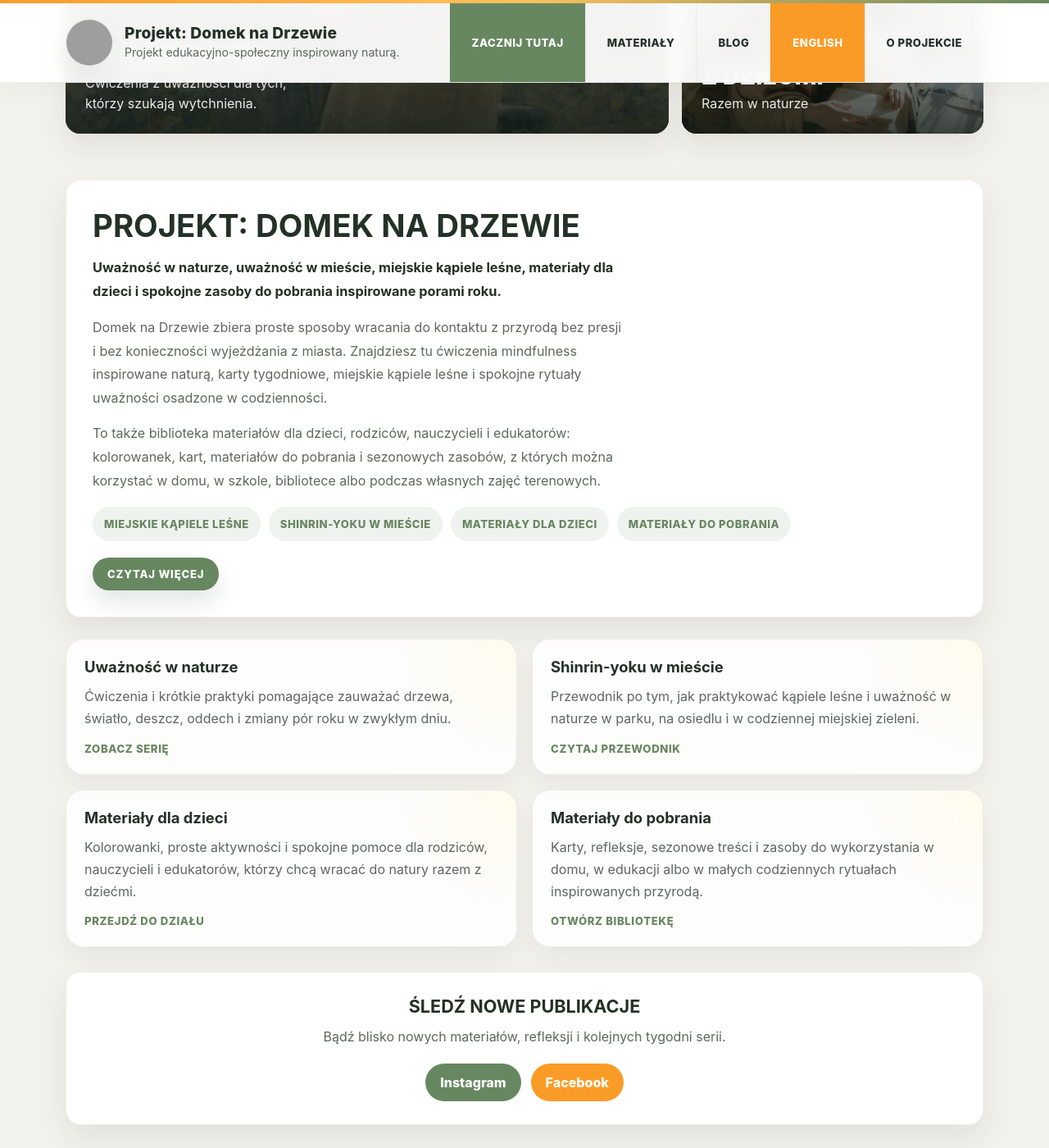
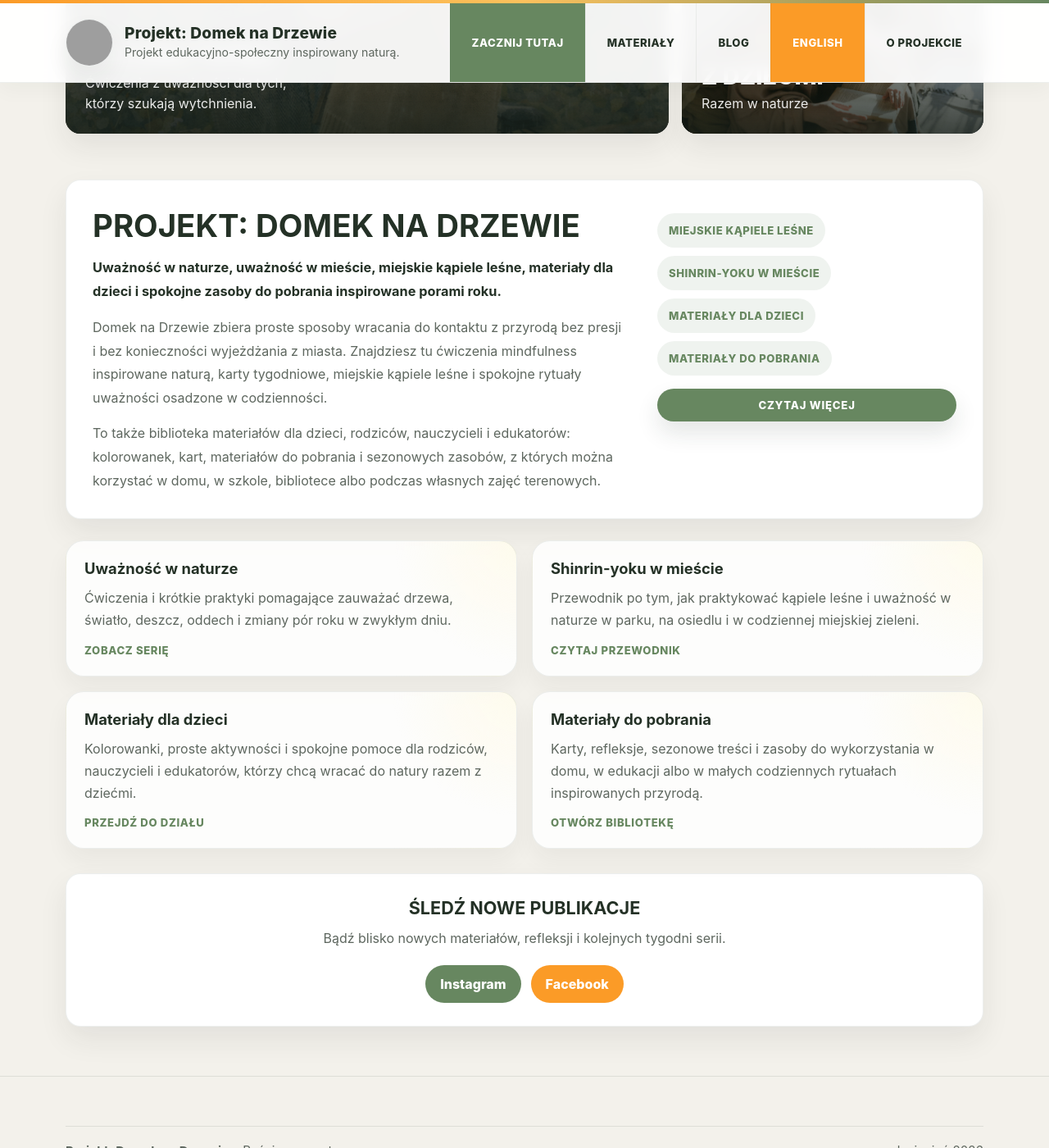
Before and after one commit to akonkia/domeknadrzewie, a Jekyll site: the page index.html, which Jekyll copies as it is, in a window 1280 px wide and 1400 px high, scrolled down 470 px. Shown: the whole window at 82% size. Built offline with Jekyll 4.4.1, drawn with Linux system fonts in a browser that asks for light colours; grey boxes are pictures that could not be loaded.

Commit message:
Balance homepage intro layout

```diff
--- a/index.html
+++ b/index.html
@@ -435,6 +435,21 @@
       box-shadow: var(--shadow);
       border-radius: var(--radius);
       padding: 32px;
+      display: grid;
+      grid-template-columns: minmax(0, 1.7fr) minmax(280px, 0.95fr);
+      gap: 24px 36px;
+      align-items: start;
+    }
+
+    .intro-copy {
+      min-width: 0;
+    }
+
+    .intro-aside {
+      display: grid;
+      gap: 16px;
+      align-content: start;
+      padding-top: 8px;
     }
 
     .intro-card h1,
@@ -447,7 +462,10 @@
       margin-top: 14px;
       color: var(--muted);
       line-height: 1.8;
-      max-width: 64ch;
+    }
+
+    .intro-copy p {
+      max-width: 74ch;
     }
 
     .intro-card .intro-lead {
@@ -460,7 +478,6 @@
       display: flex;
       flex-wrap: wrap;
       gap: 10px;
-      margin-top: 18px;
     }
 
     .intro-links a {
@@ -488,7 +505,6 @@
       display: inline-flex;
       align-items: center;
       justify-content: center;
-      margin-top: 20px;
       padding: 12px 18px;
       border-radius: 999px;
       background: var(--sage);
@@ -798,6 +814,19 @@
         grid-auto-rows: 300px;
       }
 
+      .intro-card {
+        grid-template-columns: 1fr;
+        gap: 22px;
+      }
+
+      .intro-aside {
+        padding-top: 0;
+      }
+
+      .intro-copy p {
+        max-width: none;
+      }
+
       .tile.big { grid-row: span 1; }
       .tiles-wrapper { padding-top: 24px; }
       .home-topic-grid { grid-template-columns: 1fr; }
@@ -897,6 +926,7 @@
   <section class="start-section">
     <div class="container">
       <div class="intro-card">
+        <div class="intro-copy">
           <h1>Projekt: Domek na Drzewie</h1>
           <p>
             <span class="intro-lead">Uważność w naturze, uważność w mieście, miejskie kąpiele leśne, materiały dla dzieci i spokojne zasoby do pobrania inspirowane porami roku.</span>
@@ -907,6 +937,8 @@
           <p>
             To także biblioteka materiałów dla dzieci, rodziców, nauczycieli i edukatorów: kolorowanek, kart, materiałów do pobrania i sezonowych zasobów, z których można korzystać w domu, w szkole, bibliotece albo podczas własnych zajęć terenowych.
           </p>
+        </div>
+        <div class="intro-aside">
           <div class="intro-links" aria-label="Główne tematy strony">
             <a href="/materialy/kapiele_miejskie/">Miejskie kąpiele leśne</a>
             <a href="/blog/2026/04/03/Miejskie-kapiele-lesne-jak-praktykowac-Shinrin-yoku-bez-wyjezdzania-z-miasta/">Shinrin-yoku w mieście</a>
@@ -914,6 +946,7 @@
             <a href="/materialy/">Materiały do pobrania</a>
           </div>
           <a class="intro-link" href="/o-nas.html">Czytaj więcej</a>
+        </div>
       </div>
 
       <div class="home-topic-grid" aria-label="Najważniejsze obszary strony">
```
Also changed, not shown: en/index.html (+36 -3 lines). Lines whose indentation alone changed are shown as unchanged.
